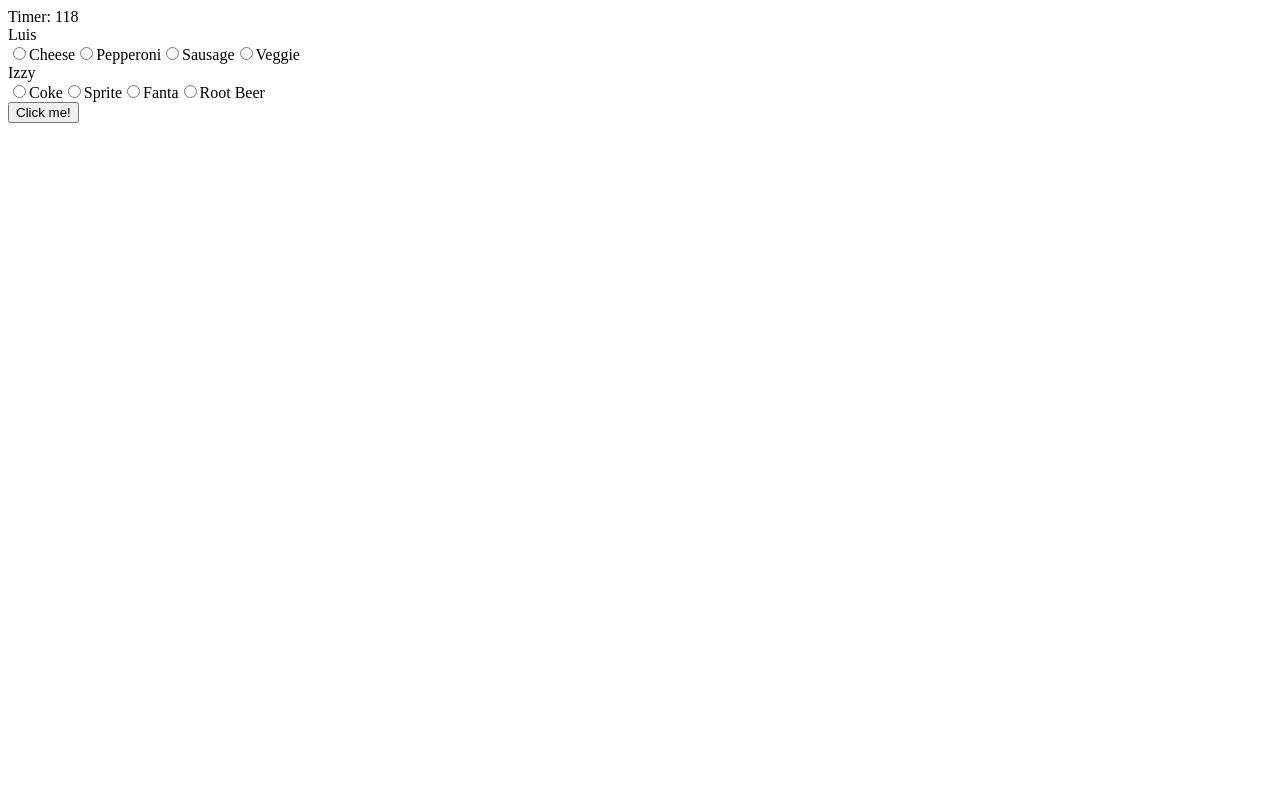
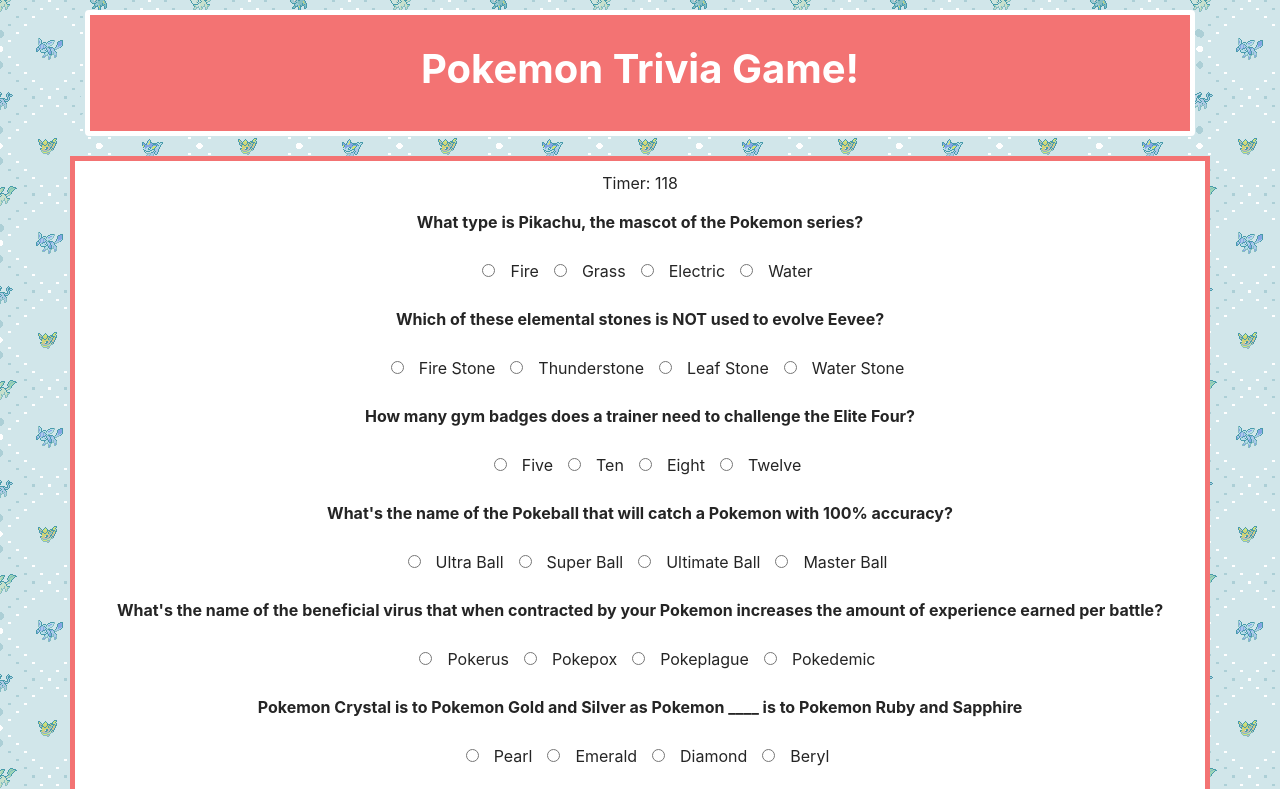
Before and after one commit to Strontiumsun/TriviaGame, a plain HTML site: page index.html in a window 1280 px wide. Both pictures are taken after a click on the button "Start!". Shown: the top 789 px of the page. Drawn offline with nearby package versions, Linux system fonts and the light colour scheme.

Commit message:
added styling and questions

```diff
--- a/assets/css/style.css
+++ b/assets/css/style.css
@@ -0,0 +1,51 @@
+body {
+    background-image: url("../images/pokemon_background.png");
+    /* http://ohpixels.tumblr.com/post/78314203372/tiled-pixel-backgrounds */
+}
+#custom-header {
+    background-color:#f37373;
+    text-align: center;
+    color: #fff;
+    padding: 30px;
+    margin-top: 10px;
+    margin-bottom: 20px;
+    border-style: solid;
+    border-width: 5px;
+    border-color: #fff;
+}
+h1 {
+    font-weight: bold;
+    }
+/* #start-container {
+    background-color: #fff;
+    text-align: center;
+    color: #252525;
+    padding: 10px;
+    width: 50%;
+    border-style: solid;
+    border-width: 5px;
+    border-color: #f37373;
+} */
+#big-container {
+    background-color:#fff;
+    text-align: center;
+    color: #252525;
+    padding: 10px;
+    border-style: solid;
+    border-width: 5px;
+    border-color: #f37373;
+    margin-bottom: 15px;
+};
+#start-container {
+    text-align: center;
+}
+#question-container {
+    text-align: center;
+}
+.a-spacer {
+    font-weight: bold;
+    margin: 15px;
+}
+.q-spacer{
+    margin: 15px;
+}
--- a/assets/javascript/app.js
+++ b/assets/javascript/app.js
@@ -8,6 +8,8 @@ $(document).ready(function () {
         timeOut();
         testWithLuis();
         makeCheckButton();
+        // this function grabs the value of the chosen button and compares it to the data-answer
+        // https://www.tutorialrepublic.com/faq/how-to-get-the-value-of-selected-radio-button-using-jquery.php
         $("input[type='radio']").click(function () {
 
             var radioName = $(this).attr("name");
@@ -33,28 +35,70 @@ $(document).ready(function () {
         });
     });
 
-
+    // name is "what the question is"
+    // color is the category to make sure they're all different
+    // thing contains the answer choices
+    // fav thing is the correct answer
     var exampleLuis = [
         {
-            name: "Luis",
+            name: "What type is Pikachu, the mascot of the Pokemon series?",
             color: "green",
-            thing: ["Cheese", "Pepperoni", "Sausage", "Veggie"],
-            favThing: "Cheese",
+            thing: ["Fire", "Grass", "Electric", "Water"],
+            favThing: "Electric",
         },
         {
-            name: "Izzy",
+            name: "Which of these elemental stones is NOT used to evolve Eevee?",
             color: "red",
-            thing: ["Coke", "Sprite", "Fanta", "Root Beer"],
-            favThing: "Coke",
+            thing: ["Fire Stone", "Thunderstone", "Leaf Stone", "Water Stone"],
+            favThing: "Leaf Stone",
         },
+        {
+            name: "How many gym badges does a trainer need to challenge the Elite Four?",
+            color: "blue",
+            thing: ["Five", "Ten", "Eight", "Twelve"],
+            favThing: "Eight",
+        },
+        {
+            name: "What's the name of the Pokeball that will catch a Pokemon with 100% accuracy?",
+            color: "yellow",
+            thing: ["Ultra Ball", "Super Ball", "Ultimate Ball", "Master Ball"],
+            favThing: "Master Ball",
+        },
+        {
+            name: "What's the name of the beneficial virus that when contracted by your Pokemon increases the amount of experience earned per battle?",
+            color: "orange",
+            thing: ["Pokerus", "Pokepox", "Pokeplague", "Pokedemic"],
+            favThing: "Pokerus",
+        },
+        {
+            name: "Pokemon Crystal is to Pokemon Gold and Silver as Pokemon ____ is to Pokemon Ruby and Sapphire",
+            color: "purple",
+            thing: ["Pearl", "Emerald", "Diamond", "Beryl"],
+            favThing: "Emerald",
+        },
+        {
+            name: "Which group of Pokemon share the trait of having their base stat total (BST) all equal prime numbers?",
+            color: "teal",
+            thing: ["Mythical Pokemon", "Tao Trio", "Ultra Beasts", "Mega Evolutions"],
+            favThing: "Ultra Beasts",
+        },
+        {
+            name: "Electric-type Pokemon have only one type weakness. Which type is it?",
+            color: "pink",
+            thing: ["Ground", "Rock", "Water", "Steel"],
+            favThing: "Ground",
+        },
+
     ]
 
+    var luisFind = $("#find-questions");
     function testWithLuis() {
 
         var luisP = $("<form>");
         for (var i = 0; i < exampleLuis.length; i++) {
             var luisQ = $("<div>");
-            console.log(exampleLuis[i]);
+            // console.log(exampleLuis[i]);
+            luisQ.addClass("a-spacer");
             luisQ.html(exampleLuis[i].name);
             luisP.append(luisQ);
 
@@ -65,6 +109,8 @@ $(document).ready(function () {
                 exampleInput.attr("name", exampleLuis[i].color);
                 exampleInput.attr("value", exampleLuis[i].thing[j]);
                 exampleInput.attr("data-answer", exampleLuis[i].favThing);
+                exampleInput.addClass("q-spacer");
+
 
                 luisP.append(exampleInput);
                 luisP.append(exampleLuis[i].thing[j]);
@@ -74,38 +120,40 @@ $(document).ready(function () {
     }
 
 
-    // let's make a function that compares the values
-    // we want to check the answers when either the time runs out or when the done button is clicked
-    // we need to know what the value of each choice is
     var correct = 0;
     var incorrect = 0;
-
-    // this function grabs the value of the chosen button and compares it to the data-answer
-    // https://www.tutorialrepublic.com/faq/how-to-get-the-value-of-selected-radio-button-using-jquery.php
 
 
     // this function makes a button that you click when you answer all the question
     function makeCheckButton() {
         var buttonCheck = $("<button>")
-        buttonCheck.text("Click me!");
+        buttonCheck.addClass("btn btn-info");
+        buttonCheck.text("Check my answers!");
         $("#check-button").append(buttonCheck);
     }
 
 
     // this listens for when you click the Check Button and logs the # you got right and wrong
-    // put correct and incorrect in separate divs
     $("#check-button").on("click", function () {
         gameOver();
         clearTimeout(ticker);
     });
 
     function gameOver() {
-        $("#question-container").empty();
-        $("#results").append("This is # correct: ", correct);
-        $("#results").append("This is # incorrect: ", incorrect);
-        $("#results").append("Total Answered: ", correct + incorrect);
+        luisFind.empty();
+        var correctHere = $("<div>")
+        var incorrectHere = $("<div>")
+        var answeredHere = $("<div>")
+
+        correctHere.append("This is # correct: ", correct);
+        incorrectHere.append("This is # incorrect: ", incorrect);
+        answeredHere.append("Total Answered: ", correct + incorrect);
+        $("#results").append(correctHere);
+        $("#results").append(incorrectHere);
+        $("#results").append(answeredHere);
     }
 
+    // here's the function for the timer
     var ticker;
     var countDown = 120;
 
--- a/index.html
+++ b/index.html
@@ -6,6 +6,9 @@
     <meta name="viewport" content="width=device-width, initial-scale=1.0">
     <meta http-equiv="X-UA-Compatible" content="ie=edge">
     <title>Trivia Game</title>
+    <link rel="stylesheet" href="https://stackpath.bootstrapcdn.com/bootstrap/4.3.1/css/bootstrap.min.css"
+        integrity="sha384-ggOyR0iXCbMQv3Xipma34MD+dH/1fQ784/j6cY/iJTQUOhcWr7x9JvoRxT2MZw1T" crossorigin="anonymous">
+    <link rel="stylesheet" href="assets/css/style.css">
 </head>
 
 <body>
@@ -32,10 +35,16 @@
     <!--Here's a question with a correct answer-->
     <!--Now that I can make the buttons in HTML, I have to see if I can make them in JS too-->
     <!-- </form> -->
-    <div id="start-container">
-        <button id="start-button">Start!</button>
+    <div id="header-container" class="container">
+        <header id="custom-header" class="rounded">
+            <h1>Pokemon Trivia Game!</h1>
+        </header>
     </div>
-    <div id="question-container">
+    <div class="container" id="big-container">
+        <div id="start-container" class="container">
+            <button id="start-button" class="btn btn-info">Start!</button>
+        </div>
+        <div id="find-questions">
             <div id="countdown-here"> <span id="countdown"></span></div>
             <div id="put-luis-here"></div>
             <div id="check-button"></div>
@@ -43,6 +52,8 @@
         <div id="results-container">
             <div id="results"></div>
         </div>
+    </div>
+
 
     <!-- here goes the JQuery-->
     <script src="https://code.jquery.com/jquery-3.3.1.min.js"
```
Also changed, not shown: assets/images/pokemon_background.png (added). Lines whose indentation alone changed are shown as unchanged.
